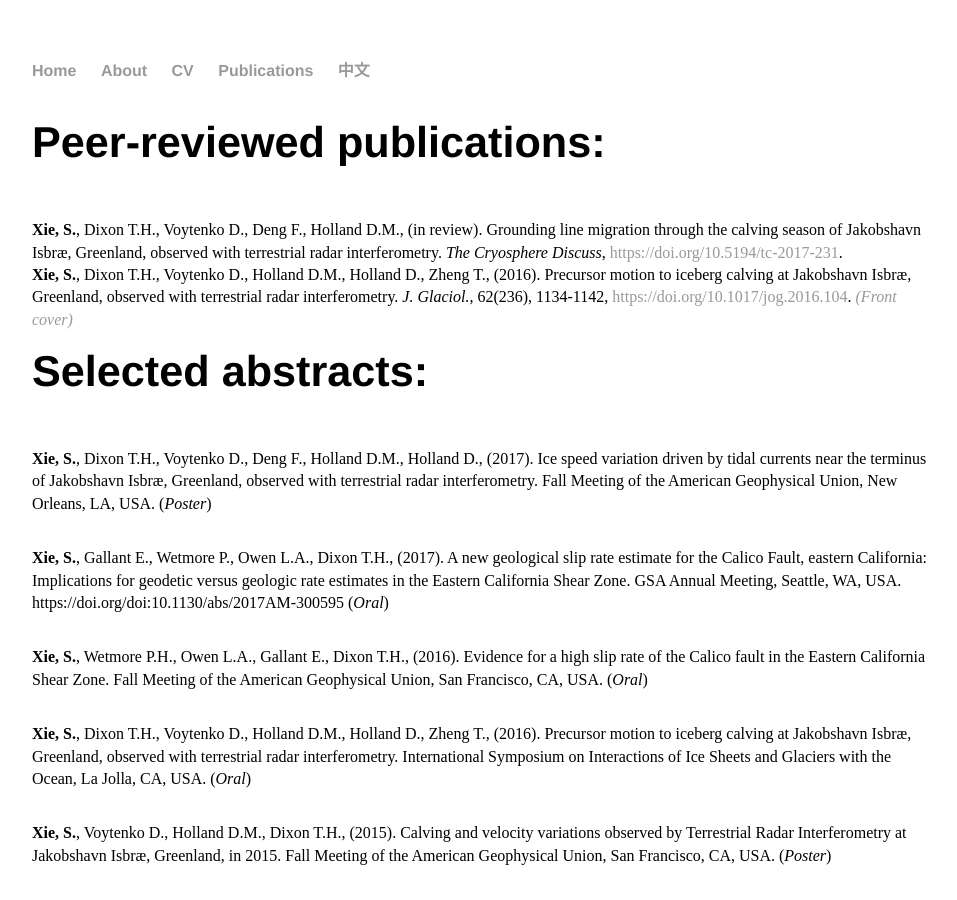
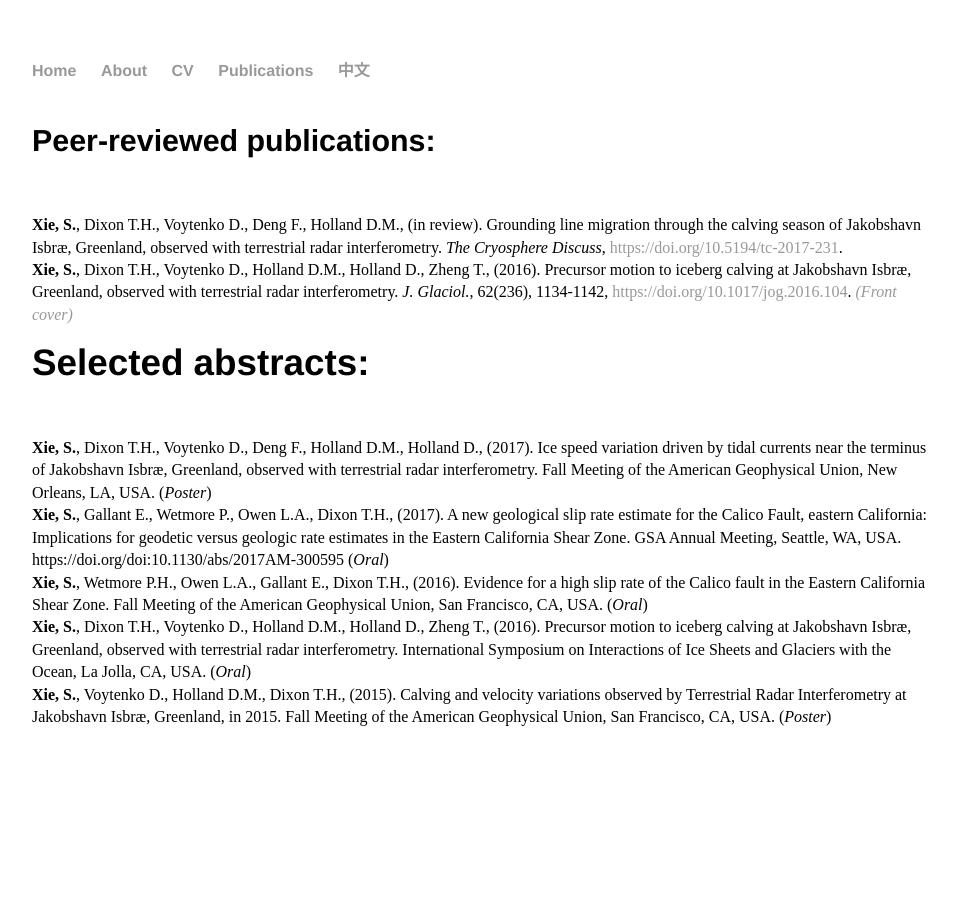
Before and after one commit to suruixie/suruixie.github.io, a Jekyll site: the page built from publications/index.html, in a window 1280 px wide. Shown: the whole page, without its empty margins (160-1117 px from the left). Built offline with Jekyll 4.4.1, drawn with Linux system fonts in a browser that asks for light colours.

Commit message:
Update index.html

```diff
--- a/publications/index.html
+++ b/publications/index.html
@@ -4,21 +4,19 @@ title: Surui's publications
 ---
 <div class="publications">
 
-	<h2>Peer-reviewed publications:</h2>
+	<h4>Peer-reviewed publications:</h4>
 	<p style="font-size:1.0em;">
 		<strong>Xie, S.</strong>, Dixon T.H., Voytenko D., Deng F., Holland D.M., (in review). Grounding line migration through the calving season of Jakobshavn Isbræ, Greenland, observed with terrestrial radar interferometry. <em>The Cryosphere Discuss</em>, <a href="https://doi.org/10.5194/tc-2017-231">https://doi.org/10.5194/tc-2017-231</a>.  <br>
 		<strong>Xie, S.</strong>, Dixon T.H., Voytenko D., Holland D.M., Holland D., Zheng T., (2016). Precursor motion to iceberg calving at Jakobshavn Isbræ, Greenland, observed with terrestrial radar interferometry. <em>J. Glaciol.</em>, 62(236), 1134-1142, <a href="https://doi.org/10.1017/jog.2016.104">https://doi.org/10.1017/jog.2016.104</a>. <em><a href="https://doi.org/10.1017/jog.2016.123"> (Front cover)</a></em> <br>
 	</p>
 
-	<h2>Selected abstracts:</h2>
+
+	<h3>Selected abstracts:</h3>
 	<p style="font-size:1.0em;">
 		<strong>Xie, S.</strong>, Dixon T.H., Voytenko D., Deng F., Holland D.M., Holland D., (2017). Ice speed variation driven by tidal currents near the terminus of Jakobshavn Isbræ, Greenland, observed with terrestrial radar interferometry. Fall Meeting of the American Geophysical Union, New Orleans, LA, USA. (<em>Poster</em>)<br>
-	<p style="font-size:1.0em;">
 		<strong>Xie, S.</strong>, Gallant E., Wetmore P., Owen L.A., Dixon T.H., (2017). A new geological slip rate estimate for the Calico Fault, eastern California: Implications for geodetic versus geologic rate estimates in the Eastern California Shear Zone. GSA Annual Meeting, Seattle, WA, USA. https://doi.org/doi:10.1130/abs/2017AM-300595 (<em>Oral</em>)<br>
-	<p style="font-size:1.0em;">
 		<strong>Xie, S.</strong>, Wetmore P.H., Owen L.A., Gallant E., Dixon T.H., (2016). Evidence for a high slip rate of the Calico fault in the Eastern California Shear Zone. Fall Meeting of the American Geophysical Union, San Francisco, CA, USA. (<em>Oral</em>)<br>
-	<p style="font-size:1.0em;">
 		<strong>Xie, S.</strong>, Dixon T.H., Voytenko D., Holland D.M., Holland D., Zheng T., (2016). Precursor motion to iceberg calving at Jakobshavn Isbræ, Greenland, observed with terrestrial radar interferometry. International Symposium on Interactions of Ice Sheets and Glaciers with the Ocean, La Jolla, CA, USA. (<em>Oral</em>)<br>
-	<p style="font-size:1.0em;">
 		<strong>Xie, S.</strong>, Voytenko D., Holland D.M., Dixon T.H., (2015). Calving and velocity variations observed by Terrestrial Radar Interferometry at Jakobshavn Isbræ, Greenland, in 2015. Fall Meeting of the American Geophysical Union, San Francisco, CA, USA. (<em>Poster</em>)<br>
+	</p>
 </div>
```
